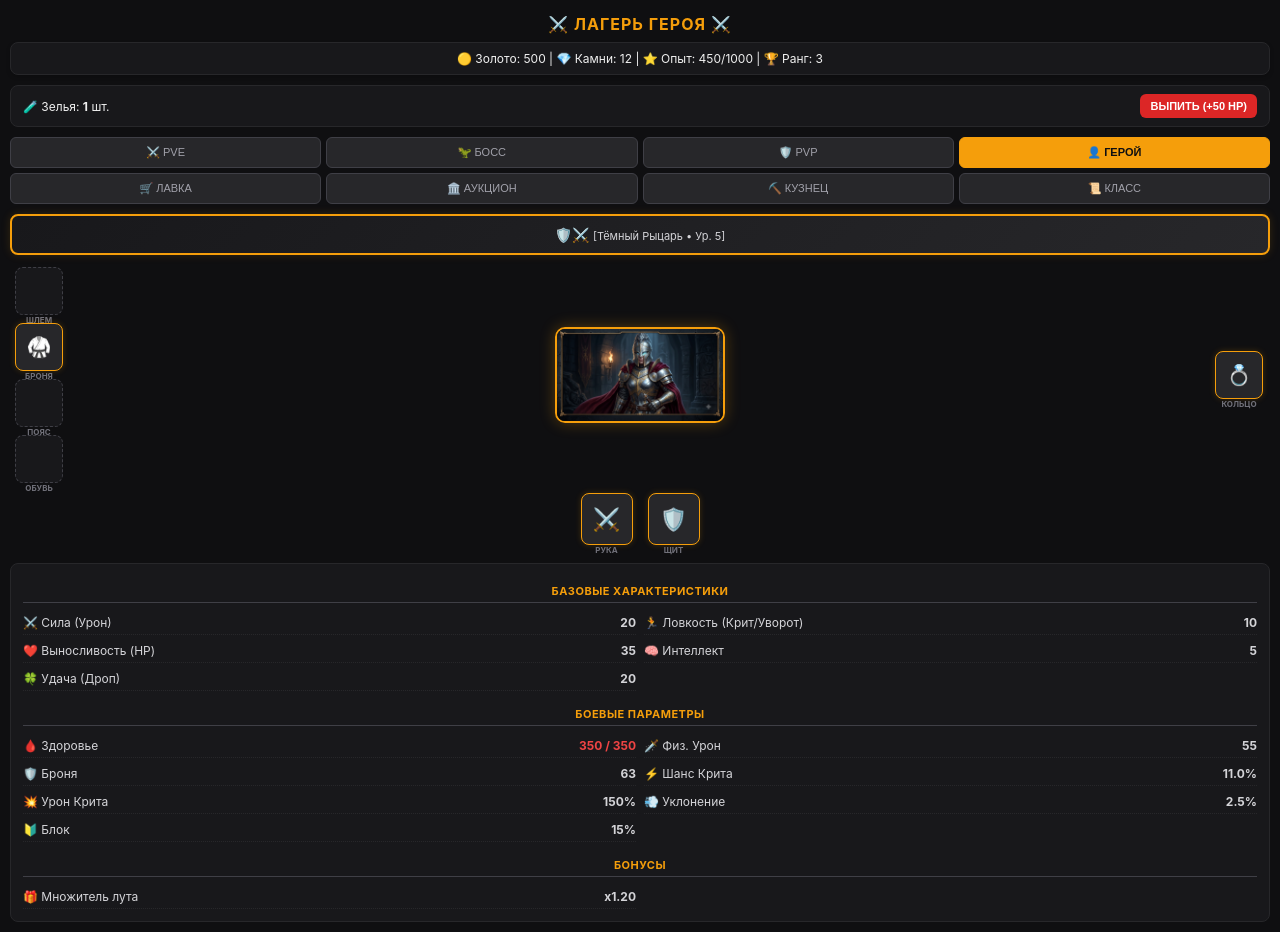
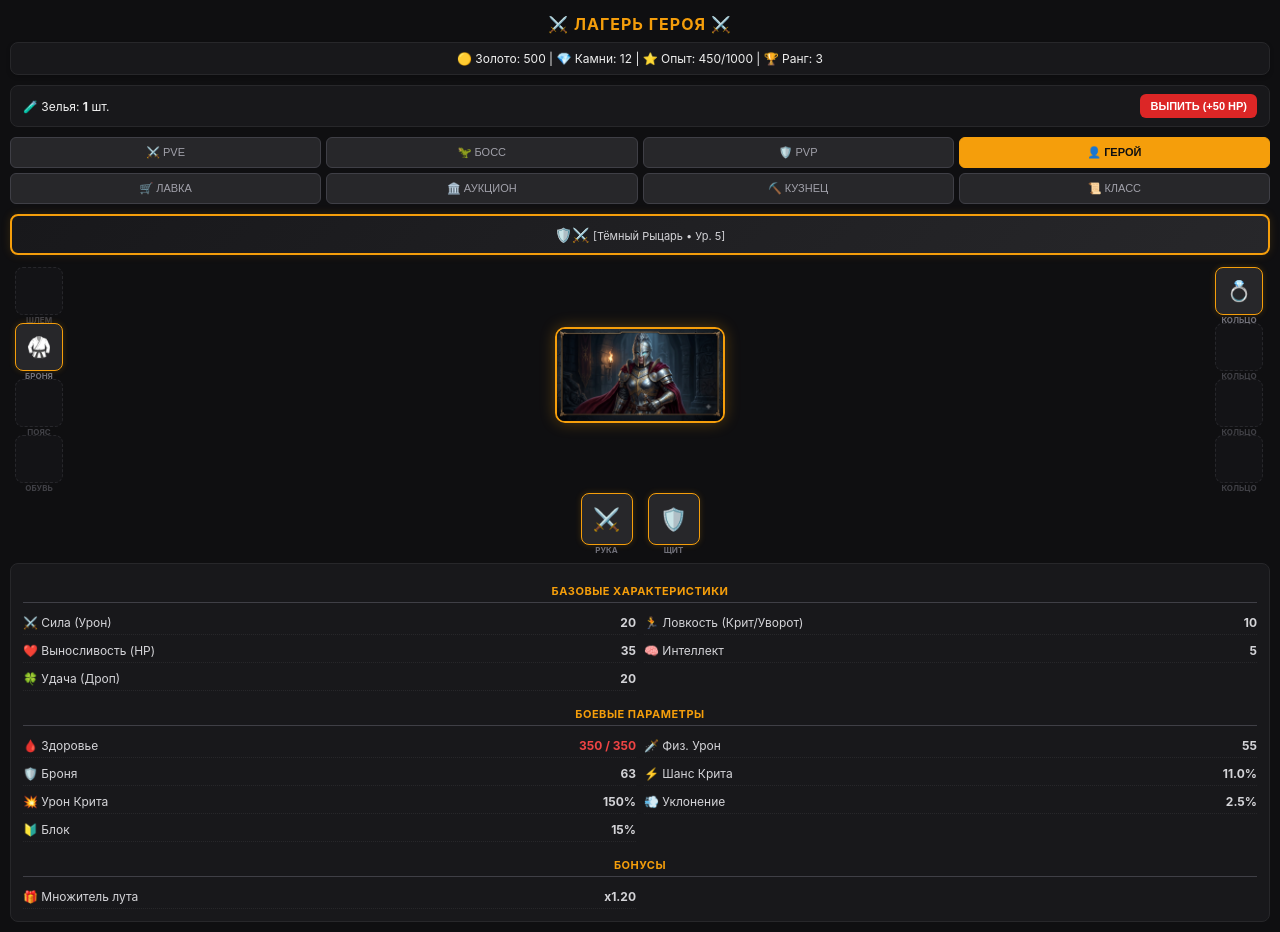
Before and after one commit to eugenepavinskiy-commits/arena-webapp, a Flask app: page / in a window 1280 px wide. Run offline with Flask 3, Linux system fonts and the light colour scheme; some libraries are stand-ins or nearby versions.

Commit message:
Update game.html

```diff
--- a/templates/game.html
+++ b/templates/game.html
@@ -91,17 +91,14 @@
             justify-content: center;
             font-size: 20px;
             position: relative;
+            opacity: 0.5; /* Полупрозрачный пустой слот-подсказка */
         }
-        /* Если слот пустой по логике, но базовый — он просто пустой с рамкой */
         .equip-slot.filled {
             border-style: solid;
             border-color: #f59e0b;
             background: #27272a;
+            opacity: 1; /* Полная яркость для надетой вещи */
             box-shadow: 0 0 6px rgba(245, 158, 11, 0.2);
-        }
-        /* Динамические слоты (например, кольца 2-4), если не заполнены — скрываются */
-        .equip-slot.dynamic-hidden {
-            display: none;
         }
         .slot-label {
             position: absolute;
@@ -224,7 +221,7 @@
     </div>
 
     <div class="hero-layout">
-        <!-- Левая колонка (Броня) - все базовые слоты всегда видны каркасом -->
+        <!-- Левая колонка (Броня) -->
         <div class="equip-col">
             <div class="equip-slot" id="slot-head"><span class="slot-label">Шлем</span></div>
             <div class="equip-slot" id="slot-chest"><span class="slot-label">Броня</span></div>
@@ -232,21 +229,21 @@
             <div class="equip-slot" id="slot-boots"><span class="slot-label">Обувь</span></div>
         </div>
 
-        <!-- Увеличенный и пропорциональный аватар -->
+        <!-- Аватар -->
         <div class="hero-avatar-box">
             <img src="{{ url_for('static', filename='1784660262211.png') }}" alt="Герой" class="hero-avatar">
         </div>
 
-        <!-- Правая колонка (Кольца) - первое кольцо видно всегда, остальные динамические -->
+        <!-- Правая колонка: все 4 кольца всегда на месте (слоты-подсказки) -->
         <div class="equip-col">
             <div class="equip-slot" id="slot-ring1"><span class="slot-label">Кольцо</span></div>
-            <div class="equip-slot dynamic-hidden" id="slot-ring2"><span class="slot-label">Кольцо</span></div>
-            <div class="equip-slot dynamic-hidden" id="slot-ring3"><span class="slot-label">Кольцо</span></div>
-            <div class="equip-slot dynamic-hidden" id="slot-ring4"><span class="slot-label">Кольцо</span></div>
+            <div class="equip-slot" id="slot-ring2"><span class="slot-label">Кольцо</span></div>
+            <div class="equip-slot" id="slot-ring3"><span class="slot-label">Кольцо</span></div>
+            <div class="equip-slot" id="slot-ring4"><span class="slot-label">Кольцо</span></div>
         </div>
     </div>
 
-    <!-- Нижний ряд: Оружие (Правая рука всегда видна, левая/щит динамическая если пустая) -->
+    <!-- Нижний ряд: Оружие и Щит -->
     <div class="weapons-row">
         <div class="equip-slot" id="slot-weapon1" style="width: 52px; height: 52px; font-size: 22px;"><span class="slot-label">Оружие</span></div>
         <div class="equip-slot" id="slot-weapon2" style="width: 52px; height: 52px; font-size: 22px;"><span class="slot-label">Щит/Рука</span></div>
@@ -356,24 +353,17 @@
             document.getElementById("ui-class-name").innerHTML =
                 `${cls.icon} ${hero.name} <span style="font-size:11px; color:#d4d4d8; font-weight:normal;">[${classTitle} • Ур. ${hero.level}]</span>`;
 
-            // Умное отображение экипировки: базовые слоты видны всегда, дополнительные кольца/оружие — только если надеты
+            // Обновление всех слотов (пустые видны полупрозрачными рамками-подсказками, заполненные — яркие)
             const slots = ["head", "chest", "belt", "boots", "weapon1", "weapon2", "ring1", "ring2", "ring3", "ring4"];
             slots.forEach(slot => {
                 let el = document.getElementById("slot-" + slot);
                 if (el) {
                     if (hero.equipment[slot]) {
                         el.innerHTML = `${hero.equipment[slot].icon}<span class="slot-label">${getSlotName(slot)}</span>`;
-                        el.classList.remove("dynamic-hidden");
                         el.classList.add("filled");
                     } else {
                         el.innerHTML = `<span class="slot-label">${getSlotName(slot)}</span>`;
                         el.classList.remove("filled");
-                        // Скрываем дополнительные пустые слоты (кольца 2-4 и вторую руку, если там пусто)
-                        if (slot === 'ring2' || slot === 'ring3' || slot === 'ring4' || slot === 'weapon2') {
-                            el.classList.add("dynamic-hidden");
-                        } else {
-                            el.classList.remove("dynamic-hidden"); // Основные слоты всегда на месте каркаса
-                        }
                     }
                 }
             });
```
